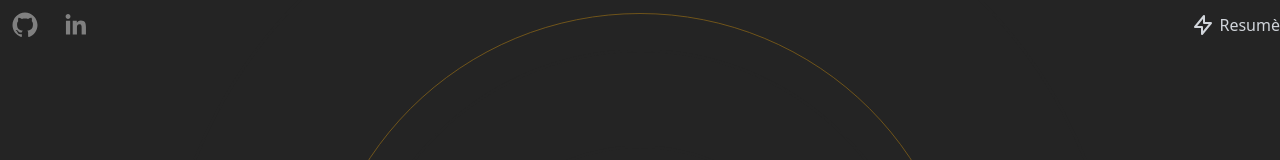
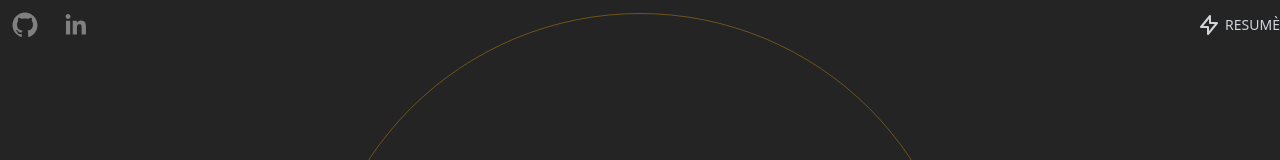
Before and after one commit to jrkprogramming/Portfolio, a Next.js app: page / in a window 1280 px wide. Shown: the top 160 px of the page. Built offline with nearby package versions, Linux system fonts and the light colour scheme.

Commit message:
Updated Resume link

```diff
--- a/components/Header.tsx
+++ b/components/Header.tsx
@@ -75,12 +75,12 @@ function Header({}: Props) {
             d="M13 10V3L4 14h7v7l9-11h-7z"
           ></path>
         </svg>
-        <Link
-          href="https://docs.google.com/document/d/17eNTTbhZfwOiMyB3zY8G5Yn_ln2OxZ0sH14FBkgcns4/edit?usp=sharing"
+        <a
+          href="https://drive.google.com/file/d/1pYyAT2lLZAfdmj3VhimbTYTKZ1jC-ENo/view?usp=sharing"
           className="hidden text-sm text-gray-300 uppercase md:inline-flex"
         >
           Resumè
-        </Link>
+        </a>
       </motion.div>
     </header>
   );
```
